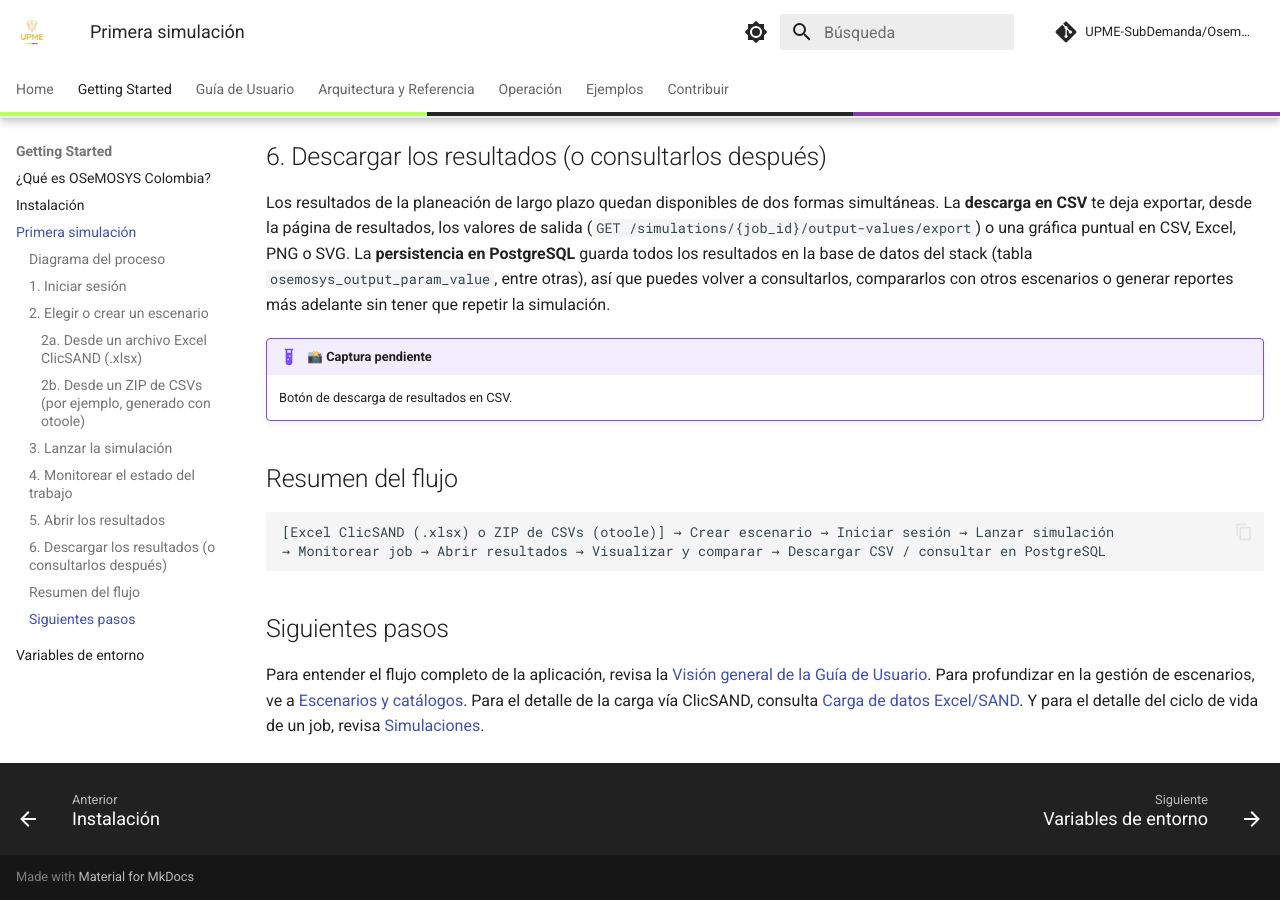
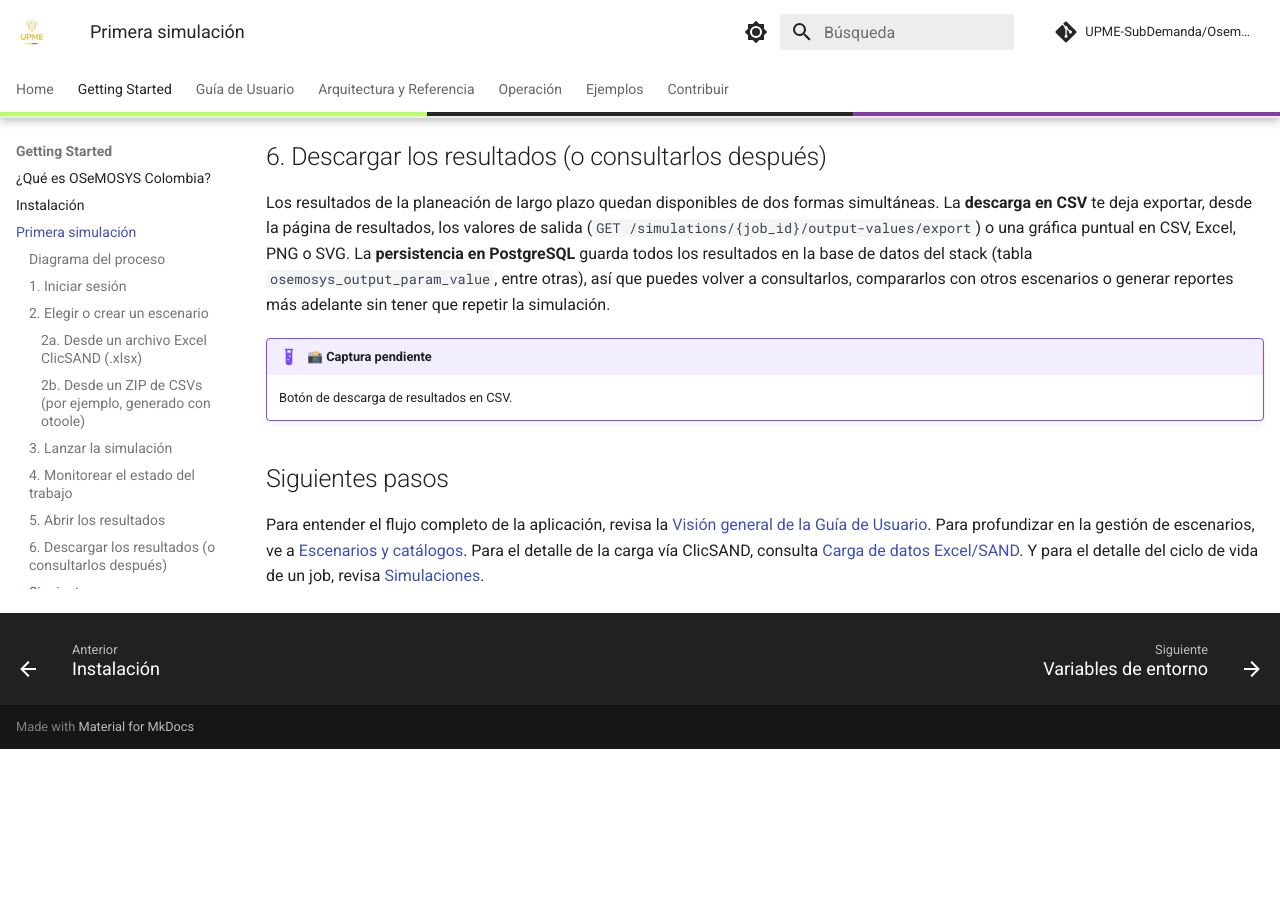
Before and after one commit to jdominguez94/osemosys-col-docs, an MkDocs documentation site: the page built from docs/getting-started/first-simulation.md, in a window 1280 px wide and 900 px high, scrolled down 6293 px. Built offline with MkDocs 1.6.1 and Material for MkDocs 9.7.7, drawn with Linux system fonts in a browser that asks for light colours; comment, search, counter and statistics services are not loaded; after the commit the page ends 7042 px from its top, so only the background shows below that.

Commit message:
docs: drop redundant text-diagram flow summary from first-simulation guide

````diff
--- a/docs/getting-started/first-simulation.md
+++ b/docs/getting-started/first-simulation.md
@@ -148,13 +148,6 @@ Los resultados de la planeación de largo plazo quedan disponibles de dos formas
 
     <!-- ![Descargar CSV](../assets/screenshots/first-simulation/06-download-csv.png) -->
 
-## Resumen del flujo
-
-```text
-[Excel ClicSAND (.xlsx) o ZIP de CSVs (otoole)] → Crear escenario → Iniciar sesión → Lanzar simulación
-→ Monitorear job → Abrir resultados → Visualizar y comparar → Descargar CSV / consultar en PostgreSQL
-```
-
 ## Siguientes pasos
 
 Para entender el flujo completo de la aplicación, revisa la [Visión general de la Guía de Usuario](../user-guide/overview.md). Para profundizar en la gestión de escenarios, ve a [Escenarios y catálogos](../user-guide/escenarios.md). Para el detalle de la carga vía ClicSAND, consulta [Carga de datos Excel/SAND](../user-guide/carga-excel-sand.md). Y para el detalle del ciclo de vida de un job, revisa [Simulaciones](../user-guide/simulaciones.md).
````
